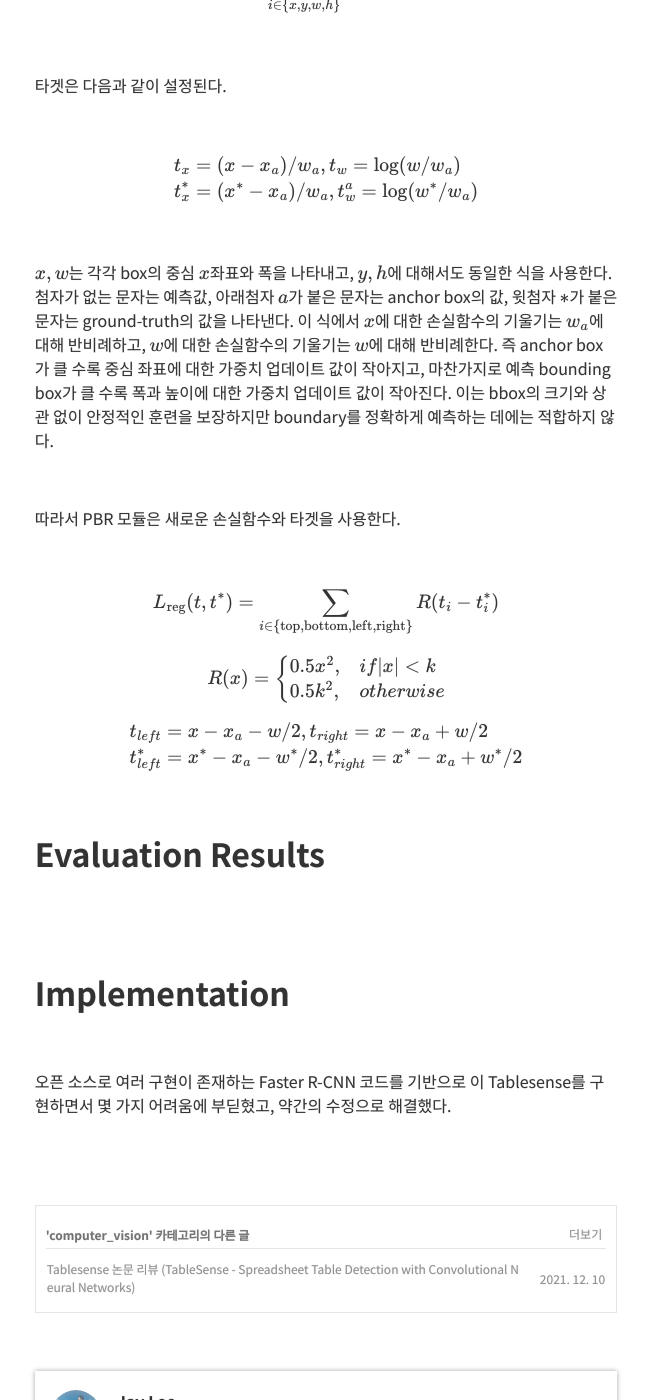
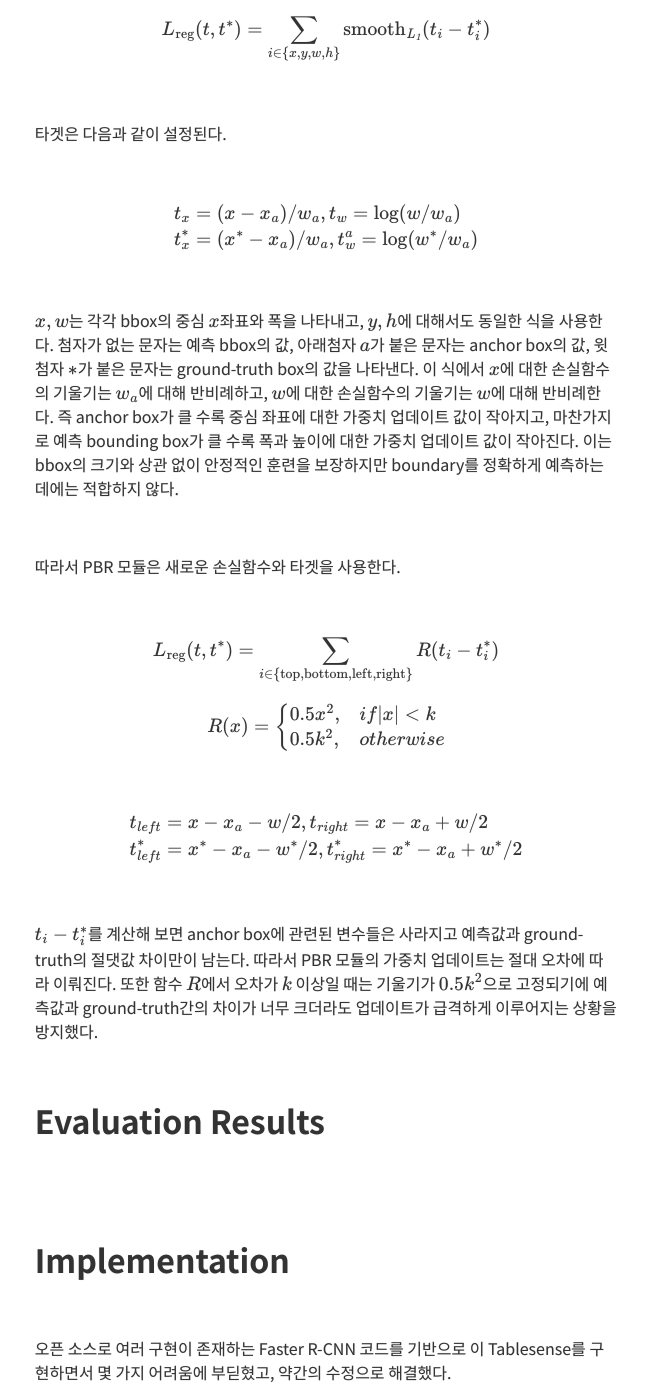
Before and after one commit to Clarit7/clarit7.github.io, a Jekyll site: the page built from _posts/2021-12-10-tablesense.md, in a window 1280 px wide and 1400 px high, scrolled down 3998 px. Shown: the whole window, without its empty margins (314-965 px from the left). Built offline with Jekyll 4.4.1, drawn with Linux system fonts in a browser that asks for light colours; some web fonts are replaced; formulas are drawn with MathJax 3; comment, search, counter and statistics services are not loaded; some of the changed text lies outside the part shown.

Commit message:
Update 2021-12-10-tablesense.md

```diff
--- a/_posts/2021-12-10-tablesense.md
+++ b/_posts/2021-12-10-tablesense.md
@@ -119,7 +119,7 @@
 <br/>
 
 BBR 모듈로 출력된 RoI는 부정확한 boundary를 가지고 있기 때문에, 이 boundary를 기준으로 receptive field를 새로 설정해 예측값과 정답값의 차이를 구하게 된다.
-좌, 우 boundary에 대해서는 수평방향으로 $2k$, 상/하 boundary에 대해서는 수직방향으로 $2k$의 사이즈를 가지는 좁은 receptive 필드는 예측 boundary와 실제 boundary의 오차를 최소화하는데 적합하다. 논문에선 적절한 $k$를 7로 설정했다. 네 방향의 receptive field로부터 추출된 feature map은 RoIAlign을 통해 $2k \times 2k$ 크기의 텐서로 고정되고, regression 이후 세부적인 보정값을 출력하게 된다. Receptive field의 폭 또는 높이와 RoIAlign 후의 폭 또는 높이가 같기 때문에 정보의 손실이 거의 없게 된다. PBR모듈의 출력값을 통해 BBR모듈이 출력한 RoI를 보정하게 되면 경계 오차가 매우 적은 bbox를 얻을 수 있다.
+좌, 우 boundary에 대해서는 수평방향으로 $2k$, 상/하 boundary에 대해서는 수직방향으로 $2k$의 사이즈를 가지는 좁은 receptive 필드는 예측 boundary와 실제 boundary의 오차를 최소화하는데 적합하다. 논문에선 적절한 $k$를 7로 설정했다. $k$가 너무 크면 여러개의 작은 표가 가까이 붙어있는 경우 정답을 예측하는데 방해가 되고, 너무 작으면 receptive field가 ground truth boudary를 포함하지 못할 확률이 높아지기 때문이다. 네 방향의 receptive field로부터 추출된 feature map은 RoIAlign을 통해 $2k \times 2k$ 크기의 텐서로 고정되고, regression 이후 세부적인 보정값을 출력하게 된다. Receptive field의 폭 또는 높이와 RoIAlign 후의 폭 또는 높이가 같기 때문에 정보의 손실이 거의 없게 된다. PBR모듈의 출력값을 통해 BBR모듈이 출력한 RoI를 보정하게 되면 경계 오차가 매우 적은 bbox를 얻을 수 있다.
 
 <br/>
 
@@ -150,7 +150,7 @@
 
 <br/>
 
-$x, w$는 각각 box의 중심 $x$좌표와 폭을 나타내고, $y, h$에 대해서도 동일한 식을 사용한다. 첨자가 없는 문자는 예측값, 아래첨자 $a$가 붙은 문자는 anchor box의 값, 윗첨자 $\*$가 붙은 문자는 ground-truth의 값을 나타낸다. 이 식에서 $x$에 대한 손실함수의 기울기는 $w_a$에 대해 반비례하고, $w$에 대한 손실함수의 기울기는 $w$에 대해 반비례한다. 즉 anchor box가 클 수록 중심 좌표에 대한 가중치 업데이트 값이 작아지고, 마찬가지로 예측 bounding box가 클 수록 폭과 높이에 대한 가중치 업데이트 값이 작아진다. 이는 bbox의 크기와 상관 없이 안정적인 훈련을 보장하지만 boundary를 정확하게 예측하는 데에는 적합하지 않다.
+$x, w$는 각각 bbox의 중심 $x$좌표와 폭을 나타내고, $y, h$에 대해서도 동일한 식을 사용한다. 첨자가 없는 문자는 예측 bbox의 값, 아래첨자 $a$가 붙은 문자는 anchor box의 값, 윗첨자 $\*$가 붙은 문자는 ground-truth box의 값을 나타낸다. 이 식에서 $x$에 대한 손실함수의 기울기는 $w_a$에 대해 반비례하고, $w$에 대한 손실함수의 기울기는 $w$에 대해 반비례한다. 즉 anchor box가 클 수록 중심 좌표에 대한 가중치 업데이트 값이 작아지고, 마찬가지로 예측 bounding box가 클 수록 폭과 높이에 대한 가중치 업데이트 값이 작아진다. 이는 bbox의 크기와 상관 없이 안정적인 훈련을 보장하지만 boundary를 정확하게 예측하는 데에는 적합하지 않다.
 
 <br/>
 
@@ -159,7 +159,7 @@
 <br/>
 
 $$
-L_\mathrm{reg}(t, t^*) = \sum_{i \in \mathrm{\{ top, bottom, left, right\}}} R (t_i - t_i^{*})
+L_\mathrm{reg}(t, t^*) = \sum_{i \in \mathrm{\{ top, bottom, left, right\}}} R (t_i - t_i^*)
 $$
 
 $$
@@ -168,6 +168,8 @@
       0.5k^2, & otherwise
     \end{cases}
 $$
+
+<br/>
 
 $$
 \begin{align*}
@@ -178,6 +180,9 @@
 
 <br/>
 
+$t_i - t_i^\*$를 계산해 보면 anchor box에 관련된 변수들은 사라지고 예측값과 ground-truth의 절댓값 차이만이 남는다. 따라서 PBR 모듈의 가중치 업데이트는 절대 오차에 따라 이뤄진다. 또한 함수 $R$에서 오차가 $k$ 이상일 때는 기울기가 $0.5k^2$으로 고정되기에 예측값과 ground-truth간의 차이가 너무 크더라도 업데이트가 급격하게 이루어지는 상황을 방지했다.
+
+<br/>
 
 ## Evaluation Results
 
```
